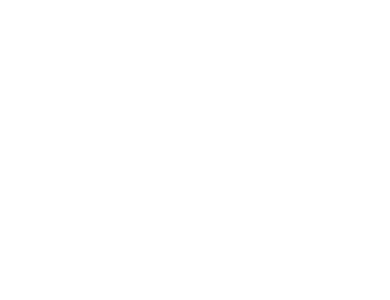
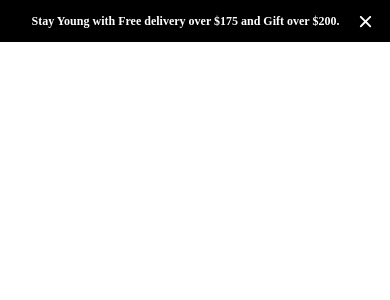
Before and after one commit to santi2019/react-project-numen-santiago-vietto, a Next.js app in the folder frontend/: page / in a window 390 px wide. Shown: the top 300 px of the page. Built offline with nearby package versions, Linux system fonts and the light colour scheme.

Commit message:
Termino componente Ad

```diff
--- a/frontend/package.json
+++ b/frontend/package.json
@@ -9,9 +9,11 @@
     "lint": "eslint"
   },
   "dependencies": {
+    "@fortawesome/free-solid-svg-icons": "^7.1.0",
+    "@fortawesome/react-fontawesome": "^3.1.0",
+    "next": "16.0.0",
     "react": "19.2.0",
-    "react-dom": "19.2.0",
-    "next": "16.0.0"
+    "react-dom": "19.2.0"
   },
   "devDependencies": {
     "babel-plugin-react-compiler": "1.0.0",
--- /dev/null
+++ b/frontend/src/components/ad/Ad.jsx
@@ -0,0 +1,27 @@
+import React, { useState } from 'react';
+import { FontAwesomeIcon } from '@fortawesome/react-fontawesome';
+import { faXmark } from "@fortawesome/free-solid-svg-icons";
+
+const Ad = () => {
+
+    const [visible, setVisible] = useState(true);
+
+    if (!visible) return null;
+
+
+  return (
+    <>
+        <div className='adContainer'>
+            <div></div>
+            <h3 className='adText'>Stay Young with Free delivery over $175 and Gift over $200.</h3>
+            <FontAwesomeIcon
+                className='adCloseIcon'
+                icon={faXmark}
+                onClick={() => setVisible(false)}
+            />
+        </div>
+    </>
+  )
+}
+
+export default Ad
--- /dev/null
+++ b/frontend/src/components/ad/ad.css
@@ -0,0 +1,73 @@
+.adContainer{
+    align-items: center;
+    background-color: black;
+    display: flex;
+    flex-direction: row;
+    gap:10px;
+    height: 7vh;
+    justify-content: center;
+    padding: 0 40px;
+    position: fixed;
+    width: 100%;
+}
+
+.adText{
+    color: white;
+    flex-grow: 1;
+    font-size: 1.3rem;
+    text-align: center;
+}
+
+.adCloseIcon{
+    color: white;
+    cursor: pointer;
+    font-size: 1.5rem;
+    transition: all 0.3s ease;
+}
+
+.adCloseIcon:hover {
+    color: #919191;
+    transition: all 0.3s ease;
+}
+
+
+/******************************************************************************************************************/
+
+
+/********** MEDIA QUERY **********/
+
+/* TABLET */
+
+@media screen and (max-width: 1400px){
+    .adContainer{
+        gap:5px;
+        height: 6vh;
+        padding: 0 25px;
+    }
+
+    .adText{
+        font-size: 1.2rem;
+    }
+
+    .adCloseIcon{
+        font-size: 1.4rem;
+    }
+}
+
+/* MOBILE */
+
+@media screen and (max-width: 768px){
+    .adContainer{
+        gap:5px;
+        height: 5vh;
+        padding: 0 15px;
+    }
+
+    .adText{
+        font-size: 0.75rem;
+    }
+
+    .adCloseIcon{
+        font-size: 0.95rem;
+    }
+}
--- a/frontend/src/pages/_app.js
+++ b/frontend/src/pages/_app.js
@@ -1,4 +1,5 @@
 import "@/styles/globals.css";
+import "@/components/ad/ad.css";
 
 export default function App({ Component, pageProps }) {
   return <Component {...pageProps} />;
--- a/frontend/src/pages/index.js
+++ b/frontend/src/pages/index.js
@@ -1,5 +1,6 @@
 import React from "react";
 import Head from "next/head";
+import Ad from "@/components/ad/Ad";
 
 export default function Home() {
   return (
@@ -14,6 +15,7 @@
         <link rel="icon" href="/adidas.ico" />
       </Head>
       <main>
+        <Ad/>
 
       </main>
     </>
--- a/frontend/src/styles/globals.css
+++ b/frontend/src/styles/globals.css
@@ -1,42 +1,6 @@
-:root {
-  --background: #ffffff;
-  --foreground: #171717;
+*{
+    box-sizing: border-box;
+    font-size: 16px;
+    margin: 0;
+    padding: 0;
 }
-
-@media (prefers-color-scheme: dark) {
-  :root {
-    --background: #0a0a0a;
-    --foreground: #ededed;
-  }
-}
-
-html,
-body {
-  max-width: 100vw;
-  overflow-x: hidden;
-}
-
-body {
-  color: var(--foreground);
-  background: var(--background);
-  font-family: Arial, Helvetica, sans-serif;
-  -webkit-font-smoothing: antialiased;
-  -moz-osx-font-smoothing: grayscale;
-}
-
-* {
-  box-sizing: border-box;
-  padding: 0;
-  margin: 0;
-}
-
-a {
-  color: inherit;
-  text-decoration: none;
-}
-
-@media (prefers-color-scheme: dark) {
-  html {
-    color-scheme: dark;
-  }
-}
```
Also changed, not shown: 1 other file (tests, documents, lock files or other folders).
